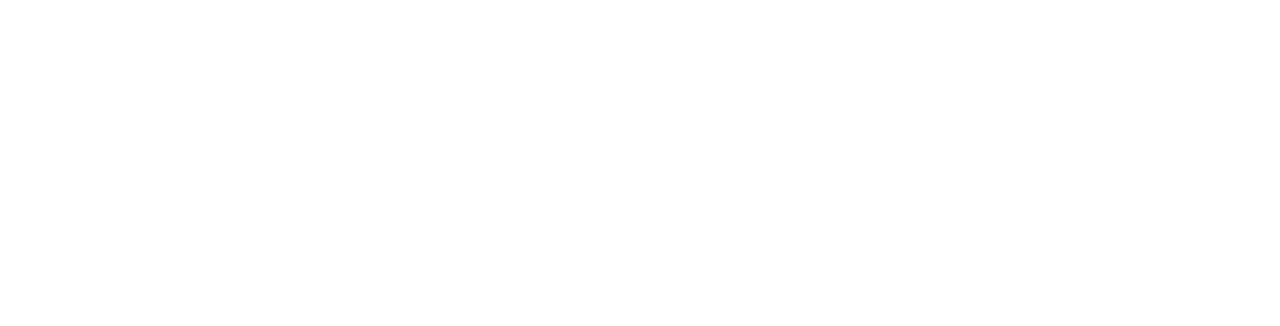
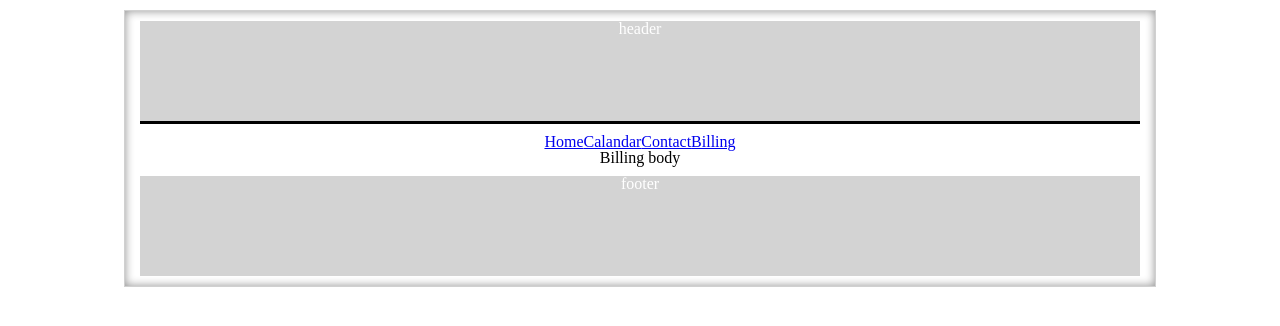
Before and after one commit to DevinBowen/Personal-project, a React (Create React App) app: page /#/billing in a window 1280 px wide. Shown: the top 326 px of the page. Built offline with nearby package versions, Linux system fonts and the light colour scheme.

Commit message:
started css

```diff
--- a/package.json
+++ b/package.json
@@ -5,6 +5,7 @@
   "dependencies": {
     "react": "^16.2.0",
     "react-dom": "^16.2.0",
+    "react-router-dom": "^4.2.2",
     "react-scripts": "1.0.17"
   },
   "scripts": {
--- a/src/App.js
+++ b/src/App.js
@@ -1,10 +1,24 @@
 import React, { Component } from 'react';
+import routes from './routes';
+import { Link } from 'react-router-dom';
 
 class App extends Component {
   render() {
     return (
-      <div>
-
+      <div className="page">
+      <section>
+        <header className="head">header</header>
+        <nav>
+          <div>
+          <Link to='/' className=''>Home</Link>
+          <Link to='/calandar' className=''>Calandar</Link>
+          <Link to='/contact' className=''>Contact</Link>
+          <Link to='/billing' className=''>Billing</Link>
+          </div>
+        </nav>
+        {routes}
+        <footer className="foot">footer</footer>
+        </section>
       </div>
     );
   }
--- /dev/null
+++ b/src/components/Billing.js
@@ -0,0 +1,17 @@
+import React, { Component } from 'react';
+import {Link} from 'react-router-dom';
+
+export default class Billing extends Component {
+
+  render() {
+    return (
+      <div>
+        <div>
+          Billing
+          body
+
+        </div>
+      </div>
+    );
+  }
+}
--- /dev/null
+++ b/src/components/Calandar.js
@@ -0,0 +1,13 @@
+import React, { Component } from 'react';
+import {Link} from 'react-router-dom';
+
+export default class Calandar extends Component {
+
+  render() {
+    return (
+      <div>
+        Calandar.js
+      </div>
+    );
+  }
+}
--- /dev/null
+++ b/src/components/Contact.js
@@ -0,0 +1,17 @@
+import React, { Component } from 'react';
+import {Link} from 'react-router-dom';
+
+export default class Contacts extends Component {
+
+  render() {
+    return (
+      <div>
+        <div>
+          contacts
+          body
+
+        </div>
+      </div>
+    );
+  }
+}
--- /dev/null
+++ b/src/components/Home.js
@@ -0,0 +1,17 @@
+import React, { Component } from 'react';
+import {Link} from 'react-router-dom';
+
+export default class Home extends Component {
+
+  render() {
+    return (
+      <div>
+        <div>
+          Home
+          body
+
+        </div>
+      </div>
+    );
+  }
+}
--- a/src/index.js
+++ b/src/index.js
@@ -1,7 +1,14 @@
 import React from 'react';
 import ReactDOM from 'react-dom';
 import App from './App';
+import './reset.css';
+import './main.css';
 import registerServiceWorker from './registerServiceWorker';
+import {HashRouter} from 'react-router-dom';
 
-ReactDOM.render(<App />, document.getElementById('root'));
+ReactDOM.render(
+<HashRouter>
+<App />
+</HashRouter>
+, document.getElementById('root'));
 registerServiceWorker();
--- /dev/null
+++ b/src/main.css
@@ -0,0 +1,42 @@
+.page {
+    width: 100%;
+    text-align: center;
+}
+
+section {
+    width: 1030px;
+    background: white;
+    display: inline-block;
+    margin-top: 10px;
+    border: solid;
+    border-width: 1px;
+    border-color: #0000002f;
+    -moz-box-shadow:    inset 0 0 10px #00000070;
+    -webkit-box-shadow: inset 0 0 10px #00000070;
+    box-shadow:         inset 0 0 10px #00000070;
+
+}
+
+.head {
+    height: 100px;
+    width: 1000px;
+    background: lightgray;
+    color: white;
+    display: inline-block;
+    margin: 10px;
+    border-bottom: solid;
+    border-color: black;
+}
+
+nav {
+
+}
+
+.foot {
+    height: 100px;
+    width: 1000px;
+    background: lightgray;
+    color: white;
+    display: inline-block;
+    margin: 10px;
+}
--- /dev/null
+++ b/src/reset.css
@@ -0,0 +1,48 @@
+/* http://meyerweb.com/eric/tools/css/reset/
+   v2.0 | 20110126
+   License: none (public domain)
+*/
+
+html, body, div, span, applet, object, iframe,
+h1, h2, h3, h4, h5, h6, p, blockquote, pre,
+a, abbr, acronym, address, big, cite, code,
+del, dfn, em, img, ins, kbd, q, s, samp,
+small, strike, strong, sub, sup, tt, var,
+b, u, i, center,
+dl, dt, dd, ol, ul, li,
+fieldset, form, label, legend,
+table, caption, tbody, tfoot, thead, tr, th, td,
+article, aside, canvas, details, embed,
+figure, figcaption, footer, header, hgroup,
+menu, nav, output, ruby, section, summary,
+time, mark, audio, video {
+	margin: 0;
+	padding: 0;
+	border: 0;
+	font-size: 100%;
+	font: inherit;
+	vertical-align: baseline;
+}
+/* HTML5 display-role reset for older browsers */
+article, aside, details, figcaption, figure,
+footer, header, hgroup, menu, nav, section {
+	display: block;
+}
+body {
+	line-height: 1;
+}
+ol, ul {
+	list-style: none;
+}
+blockquote, q {
+	quotes: none;
+}
+blockquote:before, blockquote:after,
+q:before, q:after {
+	content: '';
+	content: none;
+}
+table {
+	border-collapse: collapse;
+	border-spacing: 0;
+}
--- a/src/routes.js
+++ b/src/routes.js
@@ -0,0 +1,17 @@
+import React from 'react';
+import { Switch, Route } from 'react-router-dom';
+import Home from './components/Home';
+import Calandar from './components/Calandar';
+import Billing from './components/Billing';
+import Contact from './components/Contact';
+
+
+export default (
+    <Switch>
+        <Route exact path='/' component={Home} />
+        <Route path='/calandar' component={Calandar} />
+        <Route path='/contact' component={Contact} />
+        <Route path='/billing' component={Billing} />
+
+    </Switch>
+)
```
Also changed, not shown: 1 other file (tests, documents, lock files or other folders).
